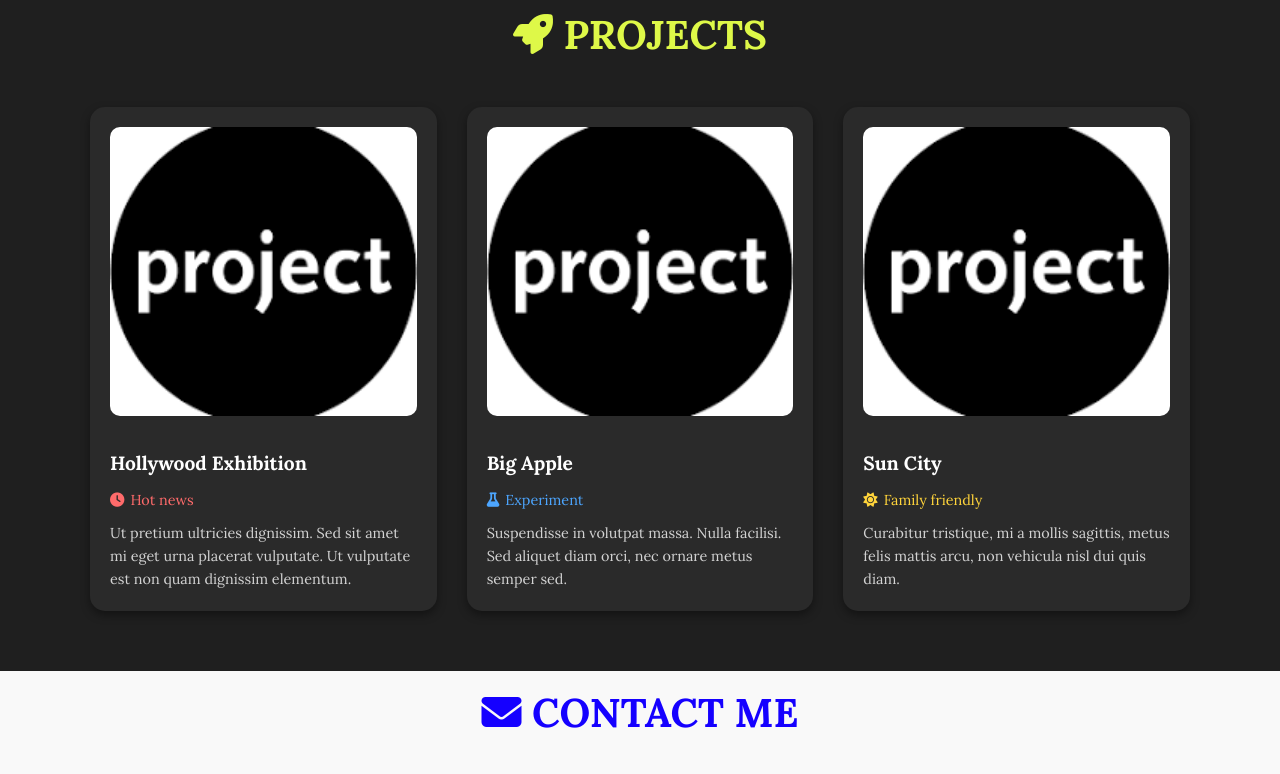
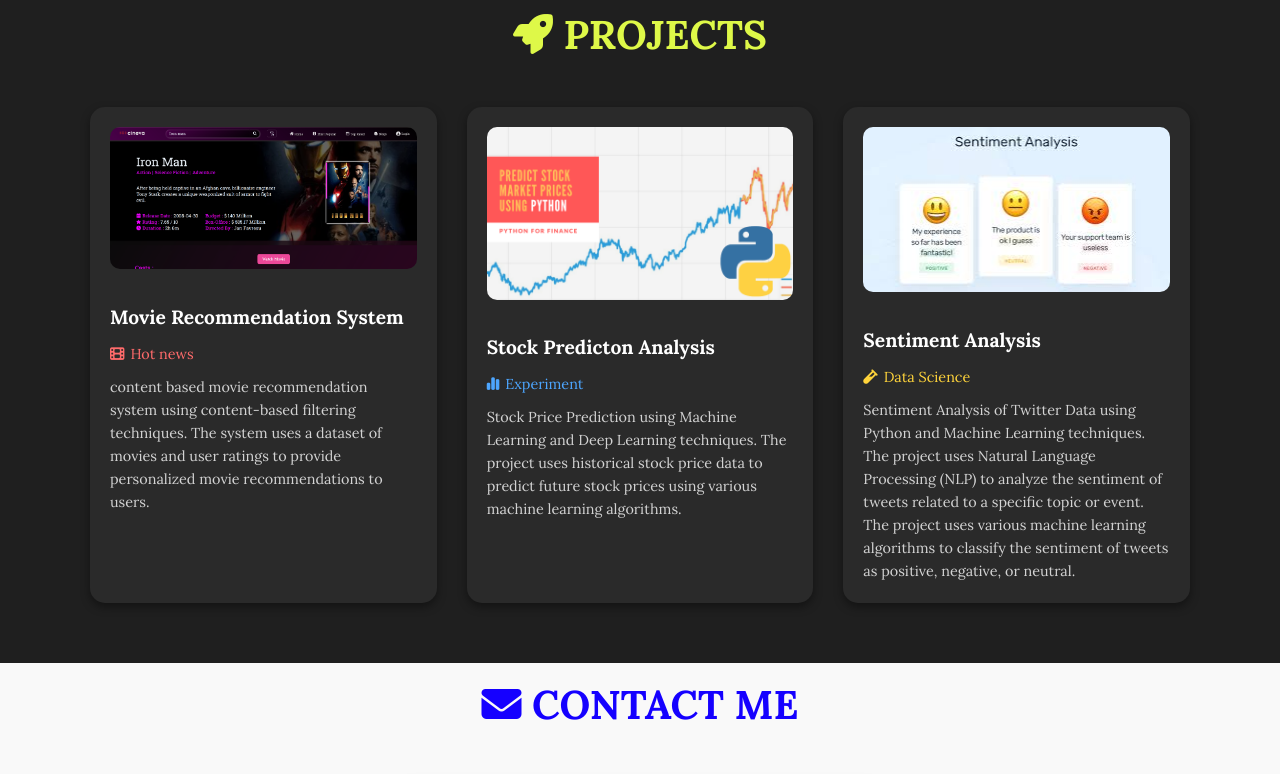
Before and after one commit to priyammanna13/Portfolio-Website, a plain HTML site: page index.html in a window 1280 px wide. Shown: the part 1617-2391 px from the top of the page. Drawn offline with Linux system fonts and the light colour scheme.

Commit message:
"NEW DATA ADDED "

```diff
--- a/index.html
+++ b/index.html
@@ -234,32 +234,36 @@
       <h2 class="section-title"><i class="fas fa-rocket"></i> PROJECTS</h2>
       <div class="projects-grid">
         <div class="project-card">
-          <img src="Images/projects.png" alt="Hollywood Exhibition" />
-          <h3>Hollywood Exhibition</h3>
-          <p class="tag red"><i class="fas fa-clock"></i> Hot news</p>
+          <a href=""><img src="Images/recommovie.png" alt="Movie Recommendation" /></a>
+          <h3>Movie Recommendation System</h3>
+          <p class="tag red"> <i class="fa-solid fa-film"></i> Hot news</p>
           <p class="description">
-            Ut pretium ultricies dignissim. Sed sit amet mi eget urna placerat
-            vulputate. Ut vulputate est non quam dignissim elementum.
+         content based movie recommendation system using content-based filtering techniques.
+          The system uses a dataset of movies and user ratings to
+          provide personalized movie recommendations to users.
           </p>
         </div>
 
         <div class="project-card">
-          <img src="Images/projects.png" alt="Big Apple" />
-          <h3>Big Apple</h3>
-          <p class="tag blue"><i class="fas fa-flask"></i> Experiment</p>
+          <a href=""><img src="Images/finance-py.png" alt="Stock Predicton" /></a>
+          <h3>Stock Predicton Analysis</h3>
+          <p class="tag blue"><i class="fa-solid fa-chart-simple"></i> Experiment</p>
           <p class="description">
-            Suspendisse in volutpat massa. Nulla facilisi. Sed aliquet diam
-            orci, nec ornare metus semper sed.
+         Stock Price Prediction using Machine Learning and Deep Learning techniques.
+          The project uses historical stock price data to predict future stock prices using various machine learning algorithms.
           </p>
         </div>
 
         <div class="project-card">
-          <img src="Images/projects.png" alt="Sun City" />
-          <h3>Sun City</h3>
-          <p class="tag yellow"><i class="fas fa-sun"></i> Family friendly</p>
+        <a href=""><img src="Images/sentiment.png" alt="Sentiment Analysis" /></a>
+          <h3>Sentiment Analysis</h3>
+          <p class="tag yellow"><i class="fa-solid fa-vial"></i>Data Science</p>
           <p class="description">
-            Curabitur tristique, mi a mollis sagittis, metus felis mattis arcu,
-            non vehicula nisl dui quis diam.
+            Sentiment Analysis of Twitter Data using Python and Machine Learning
+            techniques. The project uses Natural Language Processing (NLP) to
+            analyze the sentiment of tweets related to a specific topic or
+            event. The project uses various machine learning algorithms to
+            classify the sentiment of tweets as positive, negative, or neutral.
           </p>
         </div>
       </div>
--- a/styles.css
+++ b/styles.css
@@ -50,6 +50,7 @@ nav ul {
 
 nav li {
   margin: 0 15px;
+  color: #e00c4892;
 }
 
 nav a {
```
Also changed, not shown: Images/finance-py.png (added), Images/movie-rcom.png (added), Images/recommovie.png (added), Images/sentiment.png (added), Images/stock-predict.png (added).
